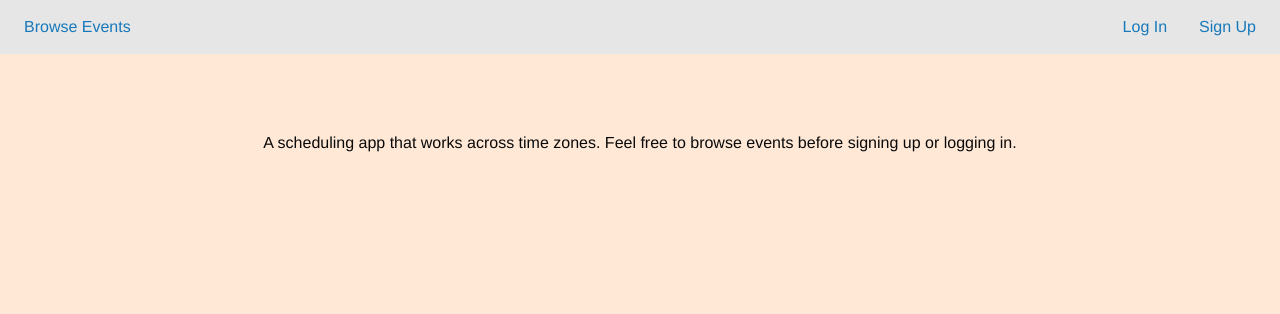
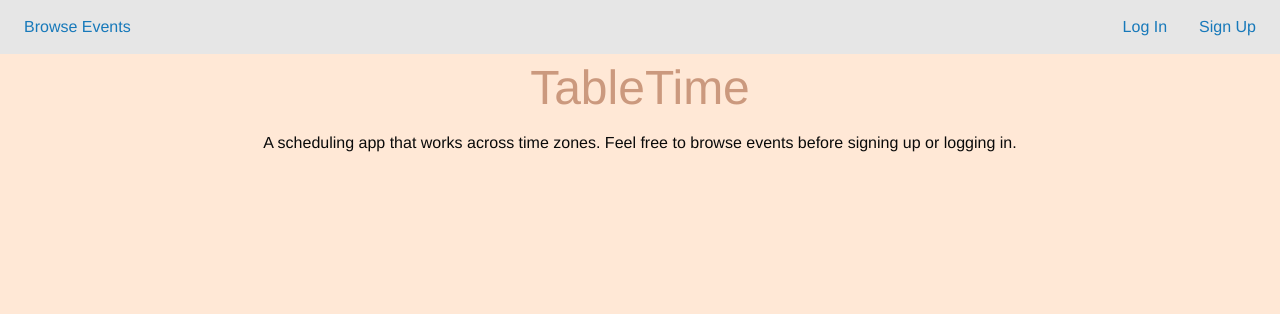
Before and after one commit to with-a-k/tabletime-php, a PHP site: page /index.php in a window 1280 px wide. Shown: the top 314 px of the page. Run offline with PHP 8.4, Linux system fonts and the light colour scheme; some libraries are stand-ins or nearby versions.

Commit message:
Make title visible

```diff
--- a/web/styles/tabletime.css
+++ b/web/styles/tabletime.css
@@ -12,7 +12,7 @@ body {
 }
 
 h1 {
-  color: #ffe8d6;
+  color: #cb997e;
   text-align: center;
 }
 
```
